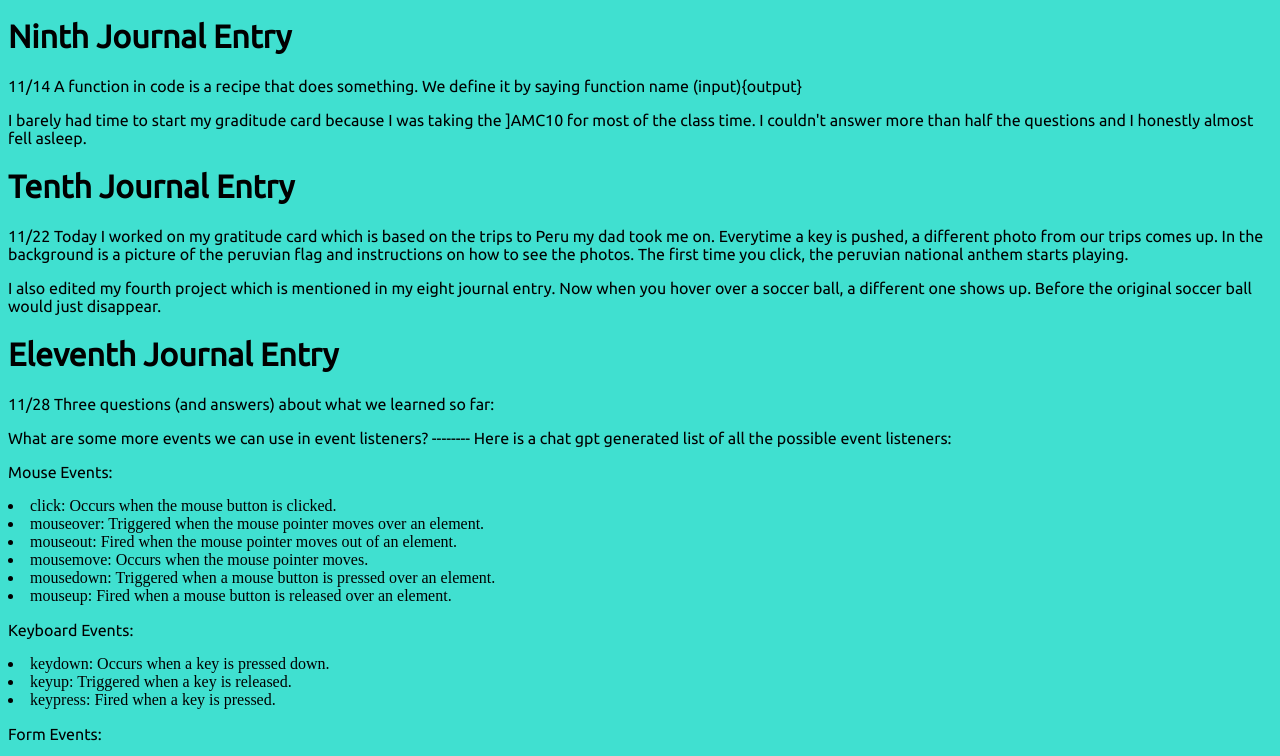
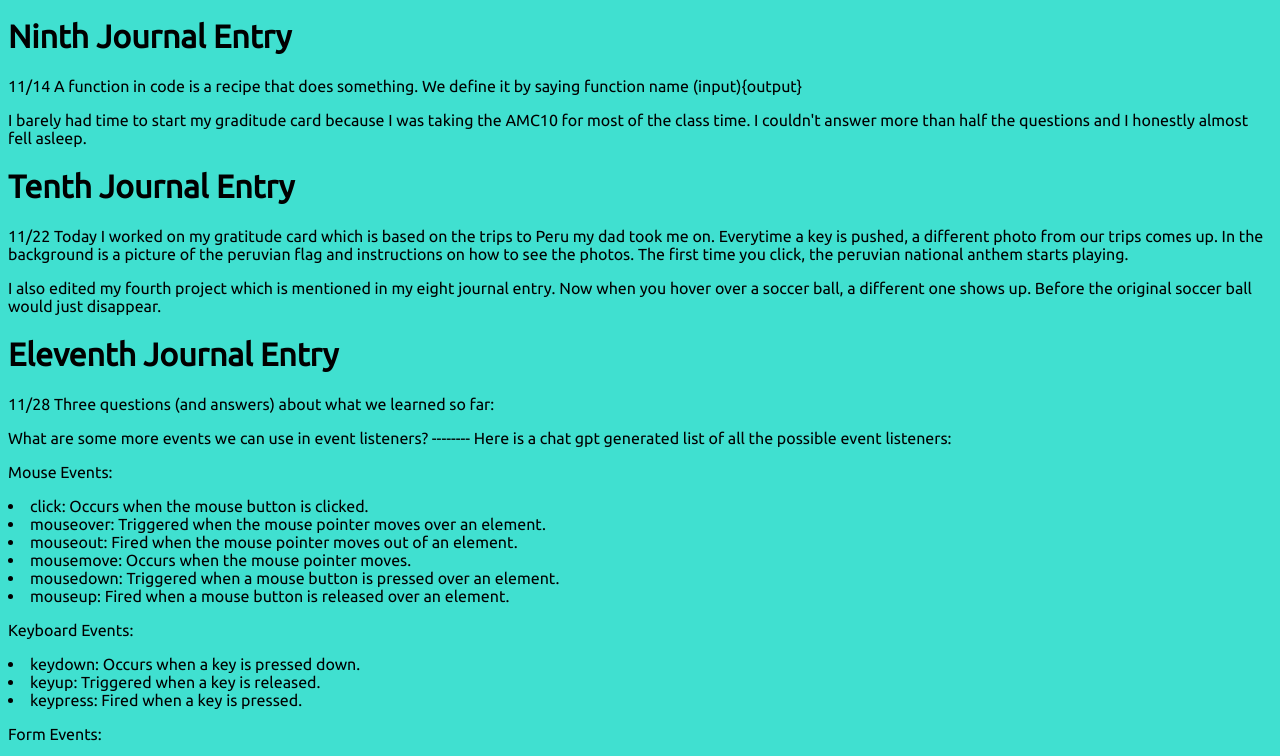
Before and after one commit to JoseSebas2023/JoseSebas2023.github.io, a plain HTML site: page journal.html in a window 1280 px wide. Shown: the part 1312-2068 px from the top of the page. Drawn offline with Linux system fonts and the light colour scheme.

Commit message:
11/29 update

```diff
--- a/journal.html
+++ b/journal.html
@@ -15,6 +15,7 @@
 p{font-family: 'Ubuntu', sans-serif;}
 h1{font-family: 'Ubuntu', sans-serif;}
 ul{font-family: 'Ubuntu', sans-serif;}
+li{font-family: 'Ubuntu', sans-serif;}
 
 body{
 /*margin:0px;*/
@@ -109,7 +110,7 @@
 	<h1> Ninth Journal Entry </h1>
 	<p>11/14 A function in code is a recipe that does something. We define it by saying function name (input){output} </p>
 	<p>I barely had time to start my graditude card because I was taking the
-	]AMC10 for most of the class time. I couldn't answer more than half the questions and I honestly almost fell asleep. </p>
+	AMC10 for most of the class time. I couldn't answer more than half the questions and I honestly almost fell asleep. </p>
 
 <!-- end of ninth entry -->
 
@@ -124,7 +125,8 @@
 	<p> What are some more events we can use in event listeners? -------- Here is a chat gpt generated list of all the possible event listeners: </li>
 
 	<p> Mouse Events:</p>
-	<li>	click: Occurs when the mouse button is clicked.</li>
+
+		<li>	click: Occurs when the mouse button is clicked.</li>
 		<li>	mouseover: Triggered when the mouse pointer moves over an element.</li>
 		<li>	mouseout: Fired when the mouse pointer moves out of an element.</li>
 		<li>	mousemove: Occurs when the mouse pointer moves.</li>
```
